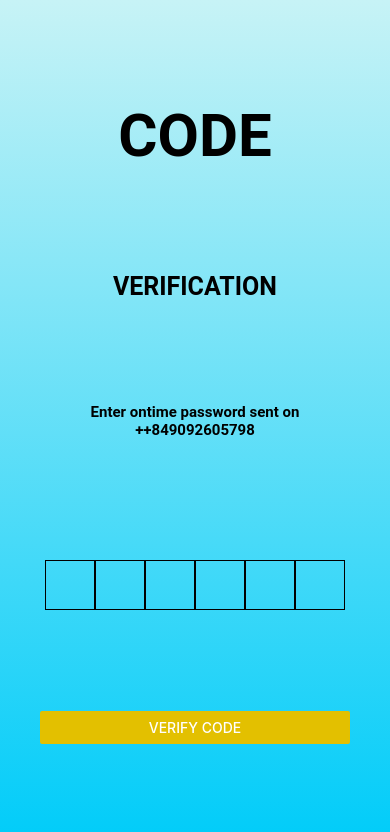
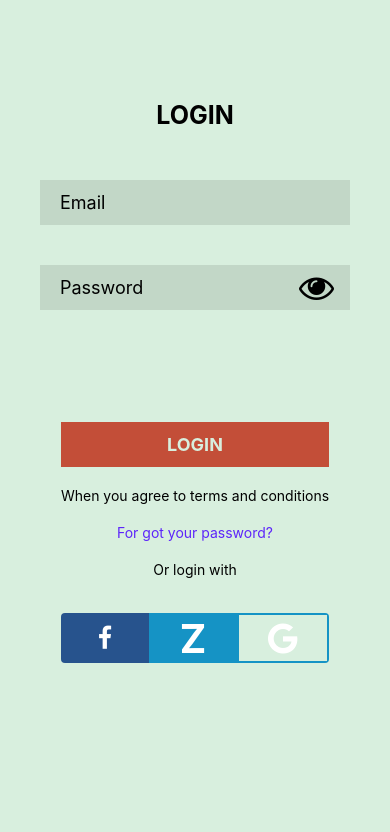
Before and after one commit to PrimeRogue/LTDD_tuan04_BuiTranThienAn, a React Native app: screen / in a window 390 px wide. Shown: the top 832 px of the page. Built offline with nearby package versions, Linux system fonts and the light colour scheme.

Commit message:
Screen05

```diff
--- a/App.js
+++ b/App.js
@@ -4,10 +4,12 @@ import Screen01 from "./components/screen01";
 import Screen02 from "./components/screen02";
 import Screen03 from "./components/screen03";
 import Screen04 from "./components/screen04";
+import Screen05 from "./components/screen05";
 
 export default function App() {
   // return <Screen01></Screen01>;
   // return <Screen02></Screen02>;
   // return <Screen03></Screen03>;
-  return <Screen04></Screen04>;
+  // return <Screen04></Screen04>;
+  return <Screen05></Screen05>;
 }
--- /dev/null
+++ b/components/screen05/index.js
@@ -0,0 +1,140 @@
+import { View, Text, TextInput, Pressable, Image } from "react-native";
+import Icon from "react-native-vector-icons/FontAwesome";
+
+import { styles } from "./style";
+export default function Screen05() {
+  return (
+    <View style={styles.container}>
+      <View style={{ flex: 1, alignItems: "center", width: "100%" }}>
+        <Text
+          style={{
+            textAlign: "center",
+            fontSize: "25px",
+            fontWeight: "700",
+            marginBottom: "50px",
+          }}
+        >
+          LOGIN
+        </Text>
+        <View style={{ width: "100%", marginBottom: "40px" }}>
+          <TextInput
+            placeholder="Email"
+            style={{
+              width: "100%",
+              paddingVertical: "12px",
+              paddingHorizontal: "20px",
+              backgroundColor: "rgba(0, 0, 0, 0.1)",
+              flex: 1,
+              fontSize: "18px",
+              fontWeight: "400",
+              outline: "none",
+            }}
+          />
+        </View>
+        <View
+          style={{ width: "100%", marginBottom: "40px", position: "relative" }}
+        >
+          <TextInput
+            placeholder="Password"
+            style={{
+              width: "100%",
+              paddingVertical: "12px",
+              paddingHorizontal: "20px",
+              backgroundColor: "rgba(0, 0, 0, 0.1)",
+              flex: 1,
+              fontSize: "18px",
+              fontWeight: "400",
+              outline: "none",
+              paddingRight: "53px",
+            }}
+          />
+
+          <Icon
+            name="eye"
+            size={35}
+            color="black"
+            style={{
+              position: "absolute",
+              right: "16px",
+              padding: 0,
+              transform: "translateY(15%)",
+            }}
+          />
+        </View>
+      </View>
+      <View style={{ flex: 1, alignItems: "center" }}>
+        <Pressable style={{ width: "100%" }}>
+          <Text
+            style={{
+              textAlign: "center",
+              fontSize: "18px",
+              backgroundColor: "#c34e38",
+              paddingVertical: "12px",
+              color: "#D8EFDE",
+              fontWeight: "700",
+              marginBottom: "20px",
+            }}
+          >
+            LOGIN
+          </Text>
+        </Pressable>
+        <Text
+          style={{ fontWeight: "400", fontSize: "14px", marginBottom: "20px" }}
+        >
+          When you agree to terms and conditions
+        </Text>
+        <Text
+          style={{ color: "#5d25fa", fontSize: "14px", marginBottom: "20px" }}
+        >
+          For got your password?
+        </Text>
+        <Text style={{ marginBottom: "35px" }}>Or login with</Text>
+        <View
+          style={{
+            flexDirection: "row",
+            width: "100%",
+            height: "50px",
+            borderRadius: "4px",
+            overflow: "hidden",
+          }}
+        >
+          <View
+            style={{
+              flex: 1,
+              backgroundColor: "#27538d",
+              alignItems: "center",
+              justifyContent: "center",
+            }}
+          >
+            <Icon name="facebook" size={25} color="white" />
+          </View>
+          <View
+            style={{
+              flex: 1,
+              backgroundColor: "#1593c5",
+              alignItems: "center",
+              justifyContent: "center",
+            }}
+          >
+            <Text
+              style={{ fontSize: "40px", color: "#fff", fontWeight: "700" }}
+            >
+              Z
+            </Text>
+          </View>
+          <View
+            style={{
+              flex: 1,
+              borderColor: "#1593c5",
+              borderWidth: "2px",
+              alignItems: "center",
+              justifyContent: "center",
+            }}
+          >
+            <Icon name="google" size={35} color="white" />
+          </View>
+        </View>
+      </View>
+    </View>
+  );
+}
--- /dev/null
+++ b/components/screen05/style.js
@@ -0,0 +1,60 @@
+import { StyleSheet } from "react-native";
+export const styles = StyleSheet.create({
+  container: {
+    flex: 1,
+    backgroundColor: "#D8EFDE",
+    alignItems: "center",
+    justifyContent: "space-between",
+    padding: 40,
+    paddingTop: 100,
+    paddingBottom: 100,
+  },
+
+  circleBar: {
+    width: "100%",
+  },
+  title: {
+    width: "189px",
+    fontSize: "25px",
+    fontFamily: "Roboto",
+    fontWeight: "700",
+    textAlign: "center",
+  },
+  desc: {
+    width: "100%",
+    fontSize: "15px",
+    fontFamily: "Roboto",
+    fontWeight: "700",
+    textAlign: "center",
+    lineHeight: "18px",
+  },
+  buttonContainer: {
+    width: "100%",
+  },
+  title2: {
+    fontSize: "18px",
+    fontFamily: "Roboto",
+    fontWeight: "700",
+    textAlign: "center",
+  },
+  emailInput: {
+    backgroundColor: "#C4C4C4",
+    width: "100%",
+    flexDirection: "row",
+    alignContent: "center",
+    padding: "10px",
+  },
+  emailTextInput: {
+    height: "100%",
+    fontFamily: "Roboto",
+    fontWeight: "400",
+    fontSize: "15px",
+    marginLeft: "15px",
+  },
+  headerText: {
+    fontSize: "60px",
+    fontFamily: "Roboto",
+    fontWeight: "700",
+    textAlign: "center",
+  },
+});
```
